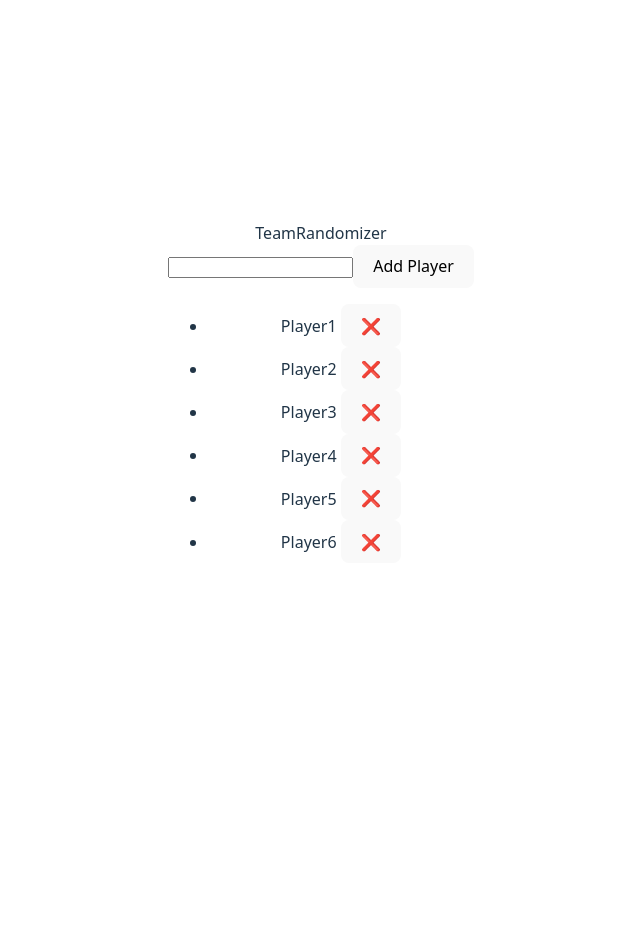
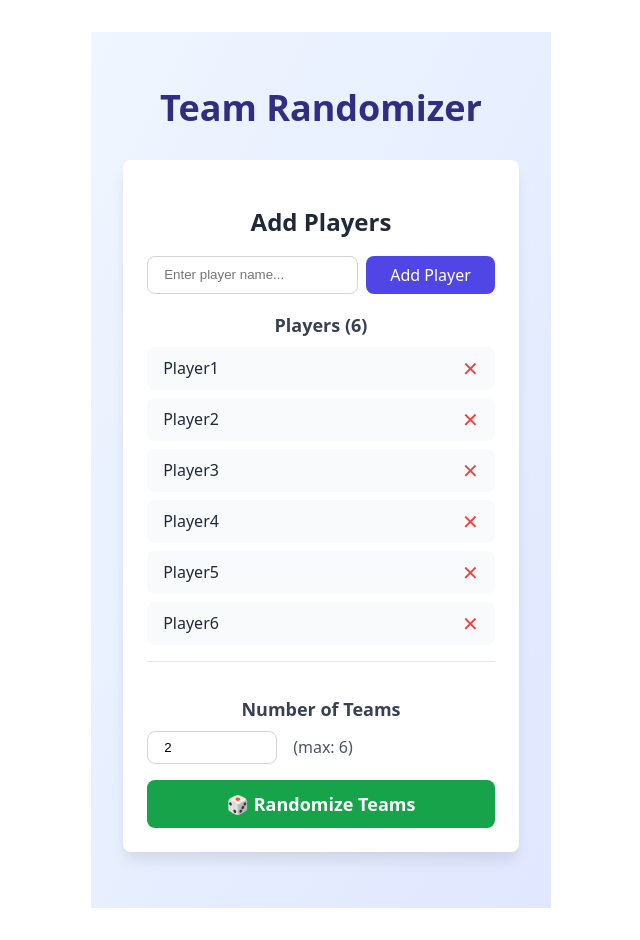
Before and after one commit to AndrewKostiv/Airsoft, a React (Vite) app in the folder AirsoftTools/: page / in a window 1280 px wide. Shown: the whole page, without its empty margins (319-959 px from the left). Before the commit the page ends 800 px from the top, so only its background shows below. Built offline with nearby package versions, Linux system fonts and the light colour scheme.

Commit message:
Simple Team Randomizer

```diff
--- a/AirsoftTools/src/App.jsx
+++ b/AirsoftTools/src/App.jsx
@@ -1,6 +1,6 @@
 import { useState } from "react";
 import "./App.css";
-import TeamRandomizer from "./TeamRandomizer";
+import TeamRandomizer from "./TeamRandomizer.jsx";
 
 function App() {
   const [count, setCount] = useState(0);
--- /dev/null
+++ b/AirsoftTools/src/TeamRandomizer.css
@@ -0,0 +1,238 @@
+/* Container */
+.container {
+  min-height: 100vh;
+  background: linear-gradient(to bottom right, #eff6ff, #e0e7ff);
+  padding: 2rem;
+}
+
+.max-width {
+  max-width: 64rem;
+  margin: 0 auto;
+}
+
+/* Typography */
+.title {
+  font-size: 2.25rem;
+  font-weight: bold;
+  text-align: center;
+  color: #312e81;
+  margin-bottom: 2rem;
+}
+
+.section-title {
+  font-size: 1.5rem;
+  font-weight: 600;
+  color: #1f2937;
+  margin-bottom: 1rem;
+}
+
+.subsection-title {
+  font-size: 1.125rem;
+  font-weight: 600;
+  color: #374151;
+  margin-bottom: 0.5rem;
+}
+
+/* Cards */
+.card {
+  background: white;
+  border-radius: 0.5rem;
+  box-shadow: 0 10px 15px -3px rgba(0, 0, 0, 0.1);
+  padding: 1.5rem;
+  margin-bottom: 1.5rem;
+}
+
+/* Input Group */
+.input-group {
+  display: flex;
+  gap: 0.5rem;
+  margin-bottom: 1rem;
+}
+
+.text-input {
+  flex: 1;
+  padding: 0.5rem 1rem;
+  border: 1px solid #d1d5db;
+  border-radius: 0.5rem;
+  outline: none;
+  transition: all 0.2s;
+}
+
+.text-input:focus {
+  ring: 2px;
+  ring-color: #6366f1;
+  border-color: #6366f1;
+}
+
+/* Buttons */
+.btn {
+  padding: 0.5rem 1.5rem;
+  border-radius: 0.5rem;
+  font-weight: 500;
+  border: none;
+  cursor: pointer;
+  transition: all 0.2s;
+}
+
+.btn-primary {
+  background-color: #4f46e5;
+  color: white;
+}
+
+.btn-primary:hover {
+  background-color: #4338ca;
+}
+
+.btn-randomize {
+  width: 100%;
+  padding: 0.75rem 1.5rem;
+  background-color: #16a34a;
+  color: white;
+  font-weight: 600;
+  font-size: 1.125rem;
+}
+
+.btn-randomize:hover:not(:disabled) {
+  background-color: #15803d;
+}
+
+.btn-randomize:disabled {
+  background-color: #9ca3af;
+  cursor: not-allowed;
+}
+
+.btn-remove {
+  color: #ef4444;
+  font-weight: bold;
+  font-size: 1.25rem;
+  background: none;
+  border: none;
+  cursor: pointer;
+  padding: 0;
+  transition: color 0.2s;
+}
+
+.btn-remove:hover {
+  color: #b91c1c;
+}
+
+/* Players Section */
+.players-section {
+  margin-bottom: 1rem;
+}
+
+.empty-state {
+  color: #6b7280;
+  font-style: italic;
+}
+
+.player-list {
+  list-style: none;
+  padding: 0;
+  margin: 0;
+  display: flex;
+  flex-direction: column;
+  gap: 0.5rem;
+}
+
+.player-item {
+  display: flex;
+  align-items: center;
+  justify-content: space-between;
+  background-color: #f9fafb;
+  padding: 0.5rem 1rem;
+  border-radius: 0.5rem;
+}
+
+.player-name {
+  color: #1f2937;
+}
+
+/* Teams Configuration */
+.teams-config {
+  border-top: 1px solid #e5e7eb;
+  padding-top: 1rem;
+}
+
+.team-count-input {
+  display: flex;
+  align-items: center;
+  gap: 1rem;
+  margin-bottom: 1rem;
+}
+
+.number-input {
+  width: 6rem;
+  padding: 0.5rem 1rem;
+  border: 1px solid #d1d5db;
+  border-radius: 0.5rem;
+  outline: none;
+  transition: all 0.2s;
+}
+
+.number-input:focus {
+  ring: 2px;
+  ring-color: #6366f1;
+  border-color: #6366f1;
+}
+
+.team-count-hint {
+  color: #4b5563;
+}
+
+/* Teams Grid */
+.teams-grid {
+  display: grid;
+  grid-template-columns: 1fr;
+  gap: 1rem;
+}
+
+@media (min-width: 768px) {
+  .teams-grid {
+    grid-template-columns: repeat(2, 1fr);
+  }
+}
+
+@media (min-width: 1024px) {
+  .teams-grid {
+    grid-template-columns: repeat(3, 1fr);
+  }
+}
+
+/* Team Cards */
+.team-card {
+  background: linear-gradient(to bottom right, #eef2ff, #faf5ff);
+  border-radius: 0.5rem;
+  padding: 1rem;
+  border: 2px solid #c7d2fe;
+}
+
+.team-title {
+  font-size: 1.25rem;
+  font-weight: bold;
+  color: #312e81;
+  margin-bottom: 0.75rem;
+}
+
+.team-player-list {
+  list-style: none;
+  padding: 0;
+  margin: 0;
+  display: flex;
+  flex-direction: column;
+  gap: 0.5rem;
+}
+
+.team-player {
+  background-color: white;
+  padding: 0.5rem 0.75rem;
+  border-radius: 0.25rem;
+  color: #1f2937;
+}
+
+.team-count {
+  font-size: 0.875rem;
+  color: #4b5563;
+  margin-top: 0.75rem;
+  margin-bottom: 0;
+}
--- a/AirsoftTools/src/TeamRandomizer.jsx
+++ b/AirsoftTools/src/TeamRandomizer.jsx
@@ -1,4 +1,5 @@
 import React, { useState } from "react";
+import "./TeamRandomizer.css";
 
 const TeamRandomizer = () => {
   const [players, setPlayers] = useState([
@@ -11,12 +12,15 @@ const TeamRandomizer = () => {
   ]);
 
   const [newPlayer, setNewPlayer] = useState("");
+  const [numTeams, setNumTeams] = useState(2);
+  const [numTeamsInput, setNumTeamsInput] = useState("2");
+  const [teams, setTeams] = useState([]);
 
   function handleAddPlayer(e) {
     e.preventDefault();
 
     const playerObj = {
-      key: players.length + 1,
+      key: players.length > 0 ? Math.max(...players.map((p) => p.key)) + 1 : 1,
       name: newPlayer,
     };
 
@@ -31,28 +35,147 @@ const TeamRandomizer = () => {
     setPlayers(players.filter((player) => player.key !== key));
   }
 
+  function shuffleArray(array) {
+    const shuffled = [...array];
+    for (let i = shuffled.length - 1; i > 0; i--) {
+      const j = Math.floor(Math.random() * (i + 1));
+      [shuffled[i], shuffled[j]] = [shuffled[j], shuffled[i]];
+    }
+    return shuffled;
+  }
+
+  function handleRandomize() {
+    if (players.length === 0) return;
+
+    const effectiveTeams = Math.min(numTeams, players.length);
+    const shuffled = shuffleArray(players);
+    const newTeams = Array.from({ length: effectiveTeams }, () => []);
+
+    shuffled.forEach((player, index) => {
+      newTeams[index % effectiveTeams].push(player);
+    });
+
+    setTeams(newTeams);
+  }
+
+  function handleTeamCountChange(value) {
+    setNumTeamsInput(value);
+    const parsed = parseInt(value);
+    if (!isNaN(parsed) && parsed >= 1) {
+      setNumTeams(Math.min(parsed, maxTeams));
+    }
+  }
+
+  function handleTeamCountBlur() {
+    const parsed = parseInt(numTeamsInput);
+    if (isNaN(parsed) || parsed < 1) {
+      setNumTeamsInput("1");
+      setNumTeams(1);
+    } else {
+      const clamped = Math.min(parsed, maxTeams);
+      setNumTeamsInput(clamped.toString());
+      setNumTeams(clamped);
+    }
+  }
+
+  const maxTeams = players.length > 0 ? players.length : 1;
+
   return (
-    <>
-      <div>TeamRandomizer</div>
+    <div className="container">
+      <div className="max-width">
+        <h1 className="title">Team Randomizer</h1>
 
-      <form onSubmit={handleAddPlayer}>
+        <div className="card">
+          <h2 className="section-title">Add Players</h2>
+          <div className="input-group">
             <input
               type="text"
               value={newPlayer}
               onChange={(e) => setNewPlayer(e.target.value)}
+              onKeyPress={(e) => {
+                if (e.key === "Enter") {
+                  e.preventDefault();
+                  handleAddPlayer(e);
+                }
+              }}
+              placeholder="Enter player name..."
+              className="text-input"
             />
-        <button type="submit">Add Player</button>
-      </form>
+            <button onClick={handleAddPlayer} className="btn btn-primary">
+              Add Player
+            </button>
+          </div>
 
-      <ul>
+          <div className="players-section">
+            <h3 className="subsection-title">Players ({players.length})</h3>
+            {players.length === 0 ? (
+              <p className="empty-state">No players added yet</p>
+            ) : (
+              <ul className="player-list">
                 {players.map((item) => (
-          <li key={item.key}>
-            {item.name}{" "}
-            <button onClick={() => handleRemovePlayer(item.key)}>❌</button>
+                  <li key={item.key} className="player-item">
+                    <span className="player-name">{item.name}</span>
+                    <button
+                      onClick={() => handleRemovePlayer(item.key)}
+                      className="btn-remove"
+                    >
+                      ✕
+                    </button>
                   </li>
                 ))}
               </ul>
-    </>
+            )}
+          </div>
+
+          <div className="teams-config">
+            <h3 className="subsection-title">Number of Teams</h3>
+            <div className="team-count-input">
+              <input
+                type="number"
+                min="1"
+                max={maxTeams}
+                value={numTeamsInput}
+                onChange={(e) => handleTeamCountChange(e.target.value)}
+                onBlur={handleTeamCountBlur}
+                className="number-input"
+              />
+              <span className="team-count-hint">(max: {maxTeams})</span>
+            </div>
+
+            <button
+              onClick={handleRandomize}
+              disabled={players.length === 0}
+              className="btn btn-randomize"
+            >
+              🎲 Randomize Teams
+            </button>
+          </div>
+        </div>
+
+        {teams.length > 0 && (
+          <div className="card">
+            <h2 className="section-title">Randomized Teams</h2>
+            <div className="teams-grid">
+              {teams.map((team, index) => (
+                <div key={index} className="team-card">
+                  <h3 className="team-title">Team {index + 1}</h3>
+                  <ul className="team-player-list">
+                    {team.map((player) => (
+                      <li key={player.key} className="team-player">
+                        {player.name}
+                      </li>
+                    ))}
+                  </ul>
+                  <p className="team-count">
+                    {team.length} {team.length === 1 ? "player" : "players"}
+                  </p>
+                </div>
+              ))}
+            </div>
+          </div>
+        )}
+      </div>
+    </div>
   );
 };
 
```
Lines whose indentation alone changed are shown as unchanged.
